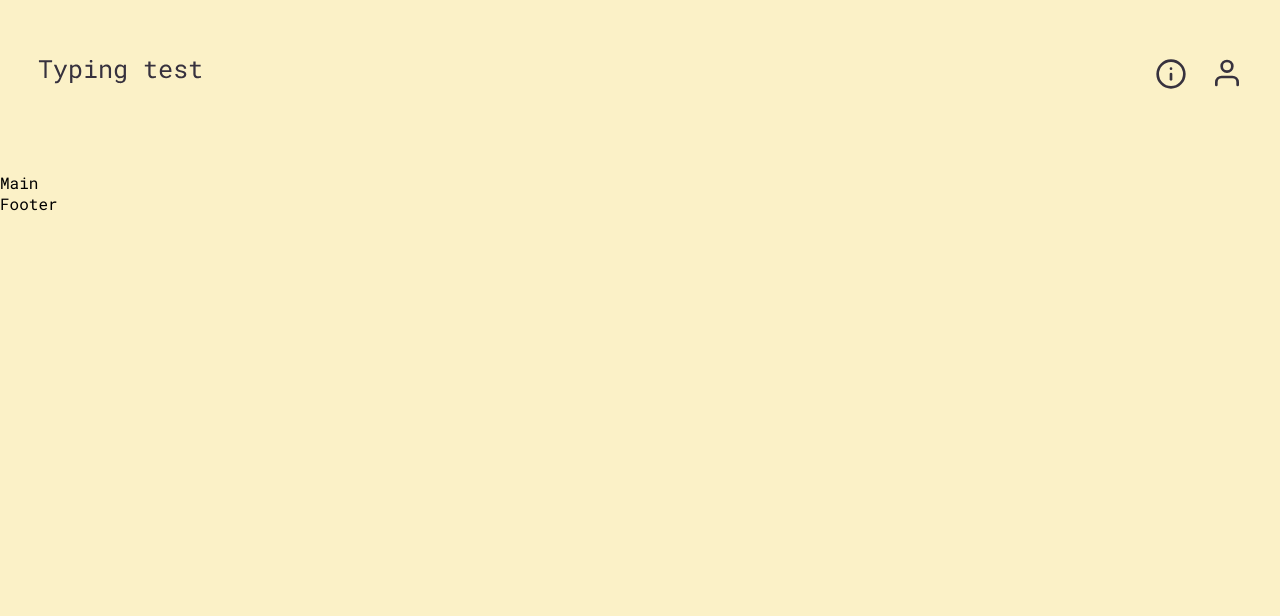
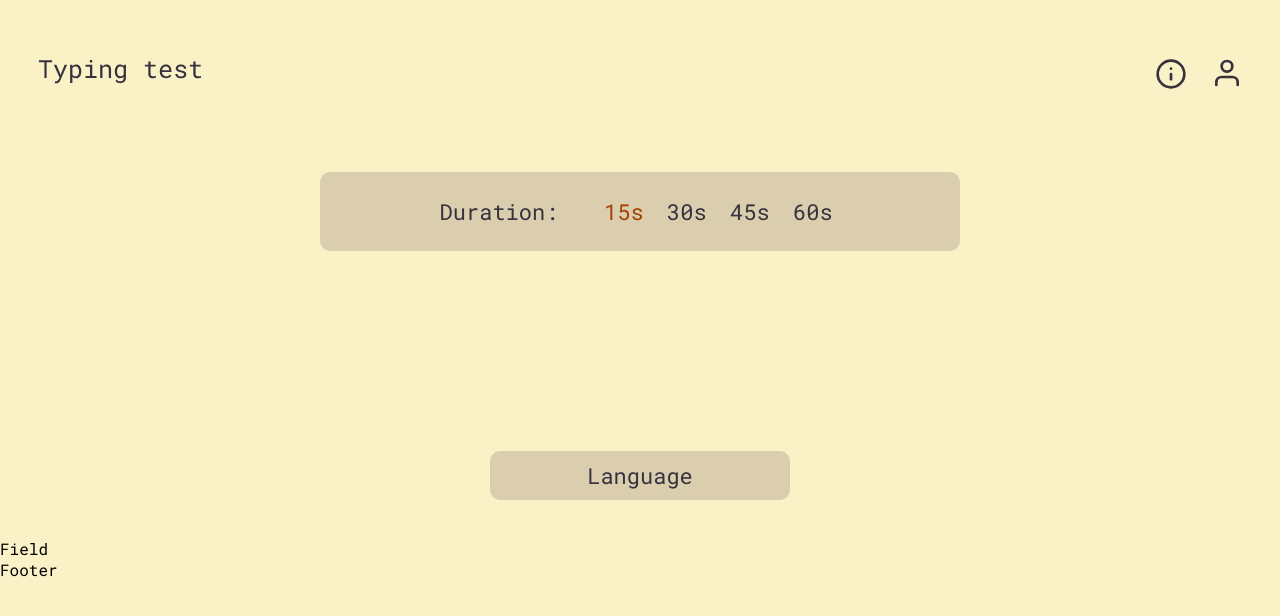
Before and after one commit to lisnyaknikita/nlTyping, a Next.js app: page / in a window 1280 px wide. Shown: the top 616 px of the page. Built offline with nearby package versions, Linux system fonts and the light colour scheme.

Commit message:
Implemented a duration menu and language button

```diff
--- a/src/app/user/page.tsx
+++ b/src/app/user/page.tsx
@@ -1,6 +1,11 @@
 import { FC } from 'react';
 
 // import classes from '.';
+
+// export const metadata = {
+//   title: 'User info | nlTyping',
+//   description: 'User info',
+// };
 
 const page: FC = () => {
   return (
--- a/src/components/footer/Footer.tsx
+++ b/src/components/footer/Footer.tsx
@@ -4,6 +4,7 @@ import classes from './Footer.module.scss';
 
 const Footer: FC = () => {
   return <div>Footer</div>;
+  // Color theme
 };
 
 export default Footer;
--- a/src/components/main/Main.tsx
+++ b/src/components/main/Main.tsx
@@ -2,8 +2,18 @@ import { FC } from 'react';
 
 import classes from './Main.module.scss';
 
+import Duration from './duration/Duration';
+import Language from './language/Language';
+import Field from './field/Field';
+
 const Main: FC = () => {
-  return <div>Main</div>;
+  return (
+    <main>
+      <Duration />
+      <Language />
+      <Field />
+    </main>
+  );
 };
 
 export default Main;
--- /dev/null
+++ b/src/components/main/duration/Duration.module.scss
@@ -0,0 +1,41 @@
+@import '@/assets/styles/variables.scss';
+
+.duration {
+  margin-bottom: 200px;
+  display: flex;
+  justify-content: center;
+}
+
+.durationBody {
+  display: flex;
+  align-items: center;
+  gap: 38px;
+  padding: 25px 120px;
+  background-color: $secondaryLight;
+  border-radius: 10px;
+}
+
+.durationText {
+  font-size: 22px;
+  color: $blackColorLight;
+}
+
+.durationButtons {
+  display: flex;
+  align-items: center;
+  gap: 8px;
+}
+
+.durationBtn {
+  font-family: 'Roboto Mono', monospace;
+  font-size: 22px;
+  color: $blackColorLight;
+  background-color: transparent;
+  border: none;
+  cursor: pointer;
+  width: 55px;
+
+  &:global(.active) {
+    color: #a44200;
+  }
+}
--- /dev/null
+++ b/src/components/main/duration/Duration.tsx
@@ -0,0 +1,36 @@
+'use client';
+
+import { FC, useState } from 'react';
+
+import classes from './Duration.module.scss';
+
+import { durationButtons } from '@/utils/durationButtons';
+
+import clsx from 'clsx';
+
+const Duration: FC = () => {
+  const [isActive, setIsActive] = useState(1);
+
+  return (
+    <div className={classes.duration}>
+      <div className={classes.durationBody}>
+        <p className={classes.durationText}>Duration:</p>
+        <div className={classes.durationButtons}>
+          {durationButtons.map((button) => (
+            <button
+              className={clsx(
+                classes.durationBtn,
+                isActive === button.id && 'active'
+              )}
+              onClick={() => setIsActive(button.id)}
+            >
+              {button.duration}s
+            </button>
+          ))}
+        </div>
+      </div>
+    </div>
+  );
+};
+
+export default Duration;
--- /dev/null
+++ b/src/components/main/field/Field.tsx
@@ -0,0 +1,9 @@
+import { FC } from 'react';
+
+import classes from './Field.module.scss';
+
+const Field: FC = () => {
+  return <div>Field</div>;
+};
+
+export default Field;
--- /dev/null
+++ b/src/components/main/language/Language.module.scss
@@ -0,0 +1,18 @@
+@import '@/assets/styles/variables.scss';
+
+.language {
+  margin-bottom: 38px;
+  display: flex;
+  justify-content: center;
+}
+
+.languageBtn {
+  font-size: 22px;
+  font-family: 'Roboto Mono';
+  padding: 10px 97px;
+  background-color: $secondaryLight;
+  border-radius: 10px;
+  border: none;
+  cursor: pointer;
+  color: $blackColorLight;
+}
--- /dev/null
+++ b/src/components/main/language/Language.tsx
@@ -0,0 +1,13 @@
+import { FC } from 'react';
+
+import classes from './Language.module.scss';
+
+const Language: FC = () => {
+  return (
+    <div className={classes.language}>
+      <button className={classes.languageBtn}>Language</button>
+    </div>
+  );
+};
+
+export default Language;
--- /dev/null
+++ b/src/utils/durationButtons.ts
@@ -0,0 +1,6 @@
+export const durationButtons = [
+  { id: 1, duration: 15 },
+  { id: 2, duration: 30 },
+  { id: 3, duration: 45 },
+  { id: 4, duration: 60 },
+];
```
Also changed, not shown: src/app/user/layout.tsx (added, +14 -0 lines), src/components/main/field/Field.module.scss (added).
